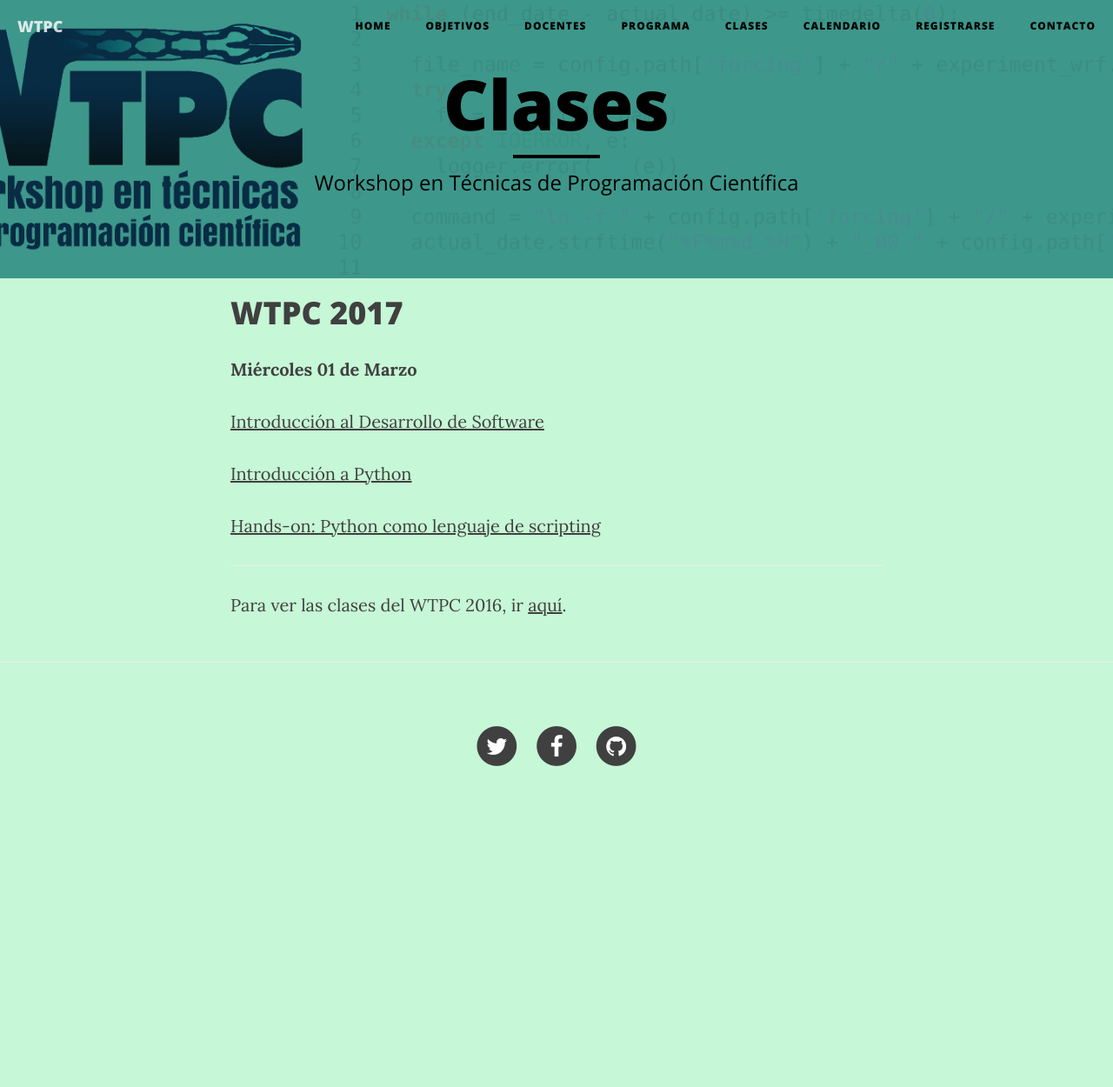
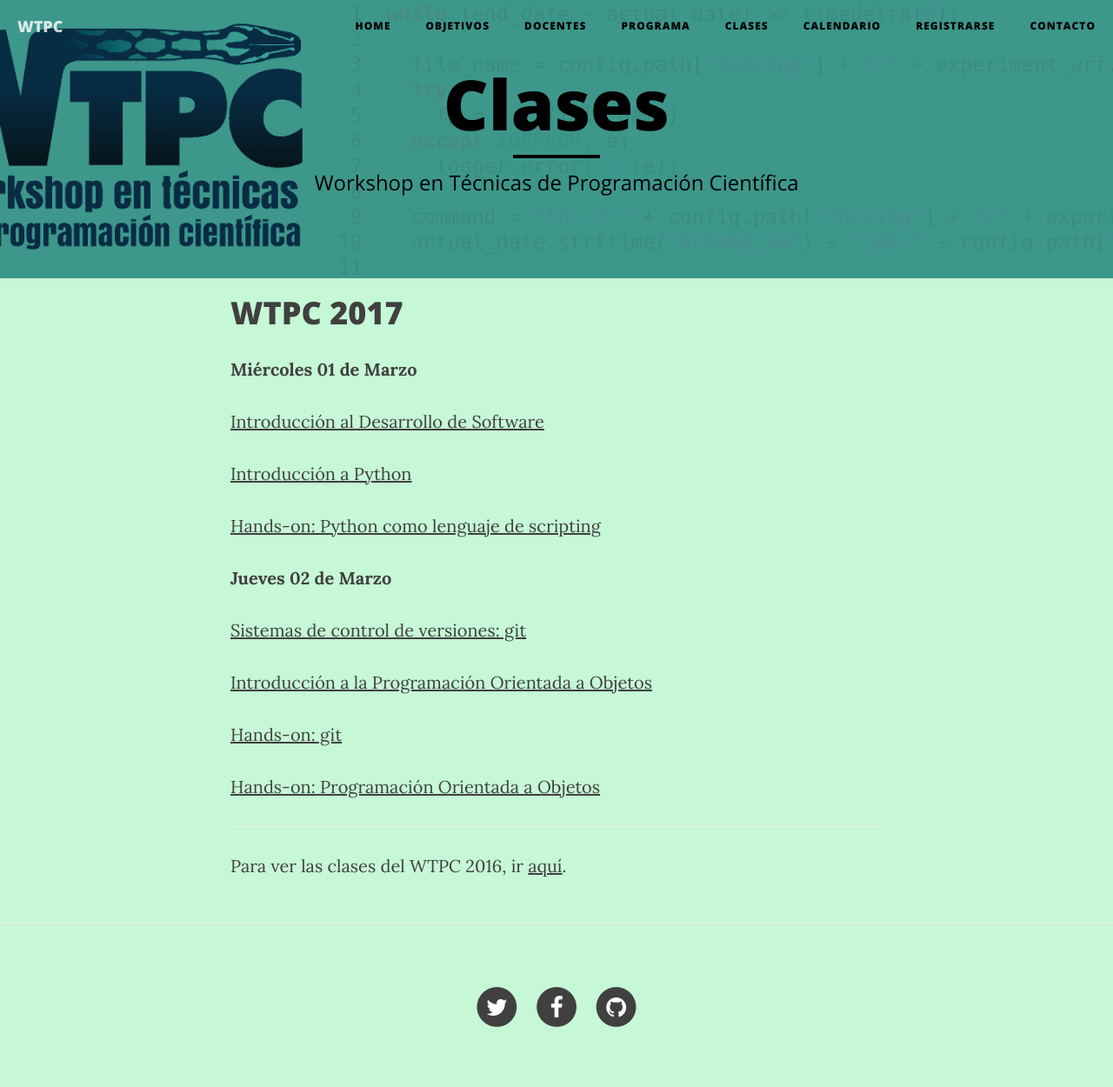
Before and after one commit to wtpc/wtpc.github.io, a Jekyll site: the page built from clases.md, in a window 1280 px wide. Shown: the whole page at 87% size. Built offline with Jekyll 4.4.1, drawn with Linux system fonts in a browser that asks for light colours; nearby versions of some CDN libraries; before the commit the page ends 950 px from its top, so only the background shows below that; part of the change alters nothing that is shown.

```diff
--- a/clases.md
+++ b/clases.md
@@ -15,10 +15,7 @@ permalink: /clases/
 [Hands-on: Python como lenguaje de scripting](https://github.com/wtpc/HO-python)
 
 
----------------------------------
-Para ver las clases del WTPC 2016, ir [aquí](http://wp.df.uba.ar/wtpc/clases/).
 
-<!---
 **Jueves 02 de Marzo**
 
 [Sistemas de control de versiones: git](/clases/03_git.pdf)
@@ -28,6 +25,11 @@ Para ver las clases del WTPC 2016, ir [aquí](http://wp.df.uba.ar/wtpc/clases/).
 [Hands-on: git](http://github.com/wtpc/HOgit)
 
 [Hands-on: Programación Orientada a Objetos](http://github.com/wtpc/HOoop)
+
+---------------------------------
+Para ver las clases del WTPC 2016, ir [aquí](http://wp.df.uba.ar/wtpc/clases/).
+
+<!---
 
 
 **Viernes 03 de Marzo**
```
Also changed, not shown: 2 other files.
